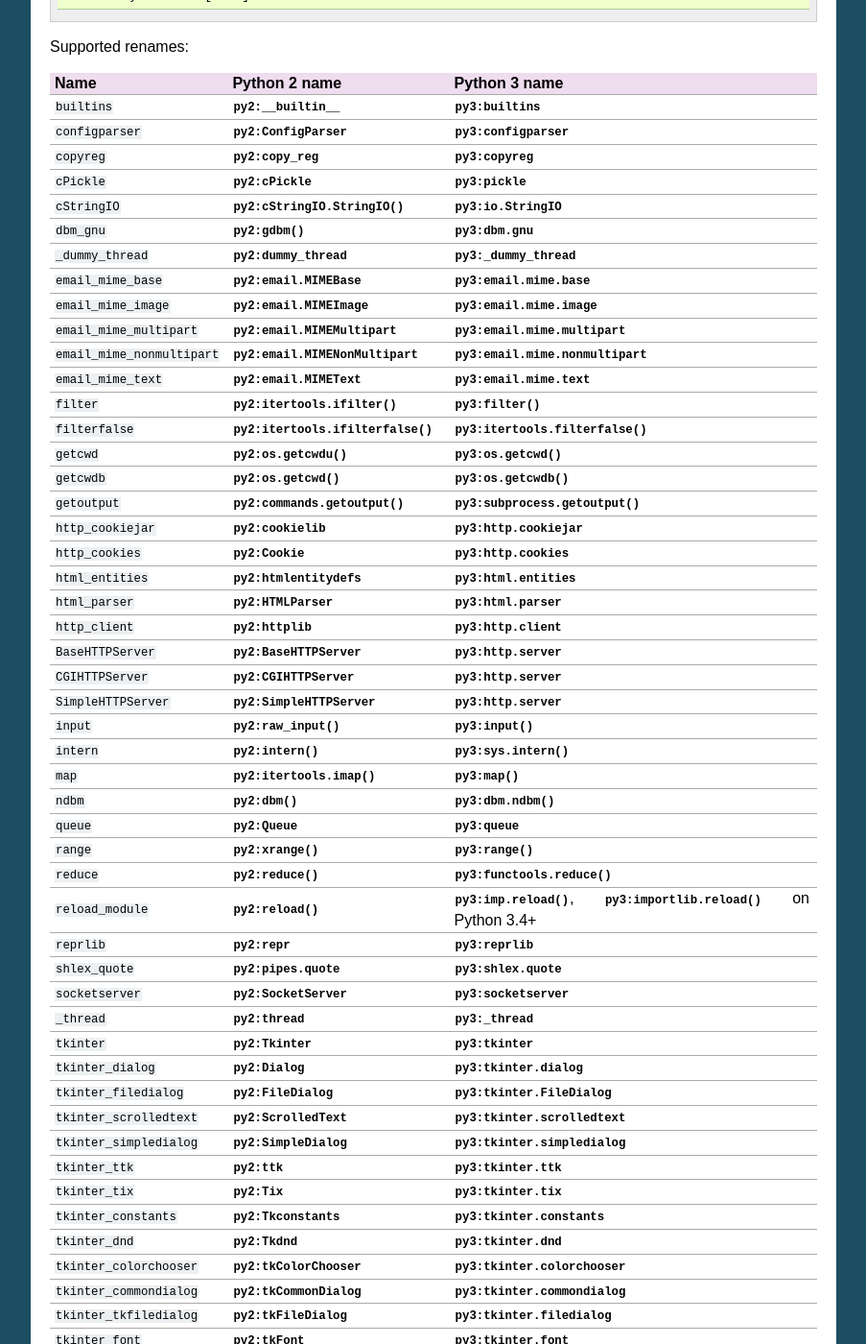
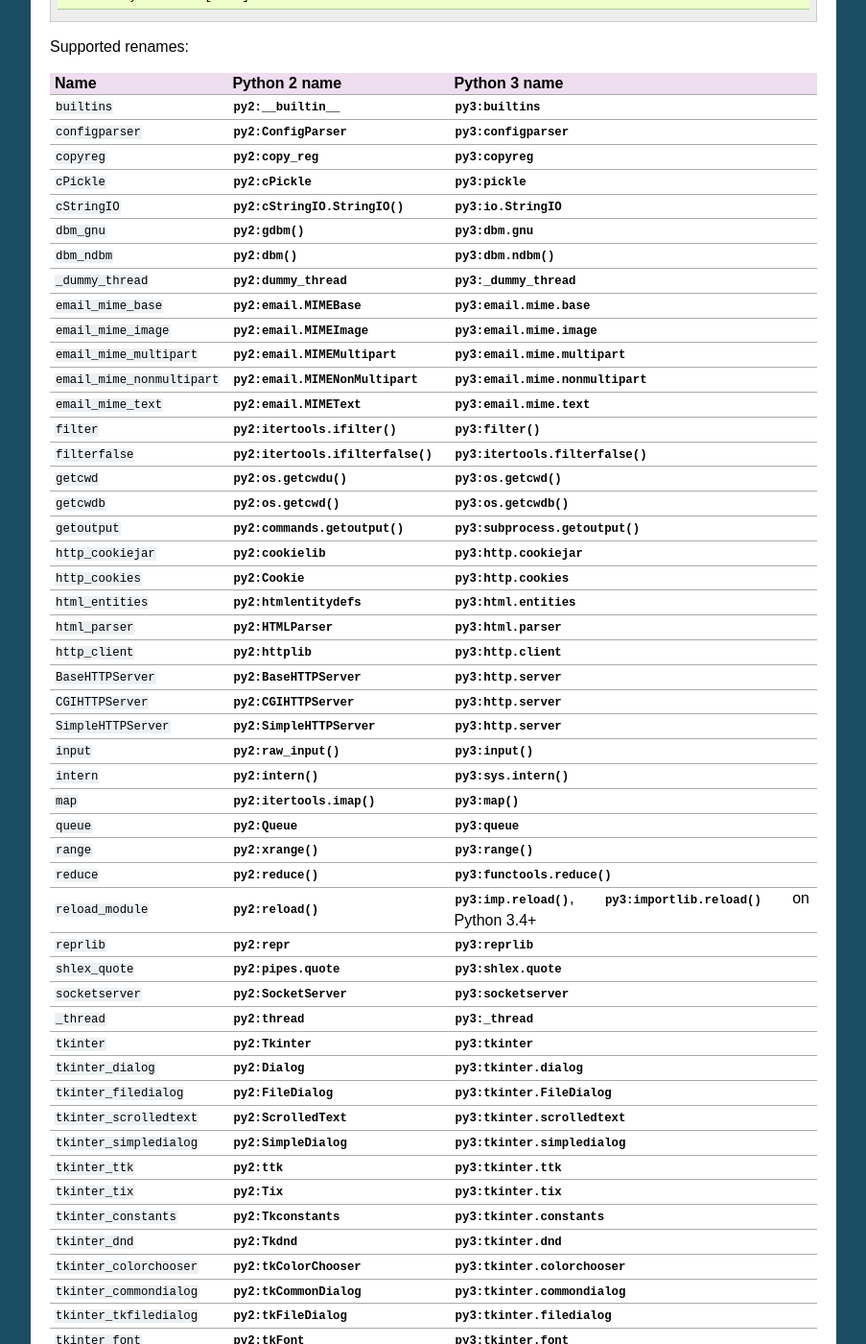
Before and after one commit to benjaminp/six, a Sphinx documentation site: the page built from documentation/index.rst, in a window 1280 px wide and 1400 px high, scrolled down 7685 px. Shown: the whole window at 96% size, without its empty margins (198-1101 px from the left). Built offline with Sphinx 7.4.7, drawn with Linux system fonts in a browser that asks for light colours; some of the changed lines change nothing that is shown.

Commit message:
Update docs

```diff
--- a/documentation/index.rst
+++ b/documentation/index.rst
@@ -586,6 +586,8 @@ Supported renames:
 +------------------------------+-------------------------------------+---------------------------------------+
 | ``dbm_gnu``                  | :func:`py2:gdbm`                    | :class:`py3:dbm.gnu`                  |
 +------------------------------+-------------------------------------+---------------------------------------+
+| ``dbm_ndbm``                 | :func:`py2:dbm`                     | :func:`py3:dbm.ndbm`                  |
++------------------------------+-------------------------------------+---------------------------------------+
 | ``_dummy_thread``            | :mod:`py2:dummy_thread`             | :mod:`py3:_dummy_thread`              |
 +------------------------------+-------------------------------------+---------------------------------------+
 | ``email_mime_base``          | :mod:`py2:email.MIMEBase`           | :mod:`py3:email.mime.base`            |
@@ -629,8 +631,6 @@ Supported renames:
 | ``intern``                   | :func:`py2:intern`                  | :func:`py3:sys.intern`                |
 +------------------------------+-------------------------------------+---------------------------------------+
 | ``map``                      | :func:`py2:itertools.imap`          | :func:`py3:map`                       |
-+------------------------------+-------------------------------------+---------------------------------------+
-| ``ndbm``                     | :func:`py2:dbm`                     | :func:`py3:dbm.ndbm`                  |
 +------------------------------+-------------------------------------+---------------------------------------+
 | ``queue``                    | :mod:`py2:Queue`                    | :mod:`py3:queue`                      |
 +------------------------------+-------------------------------------+---------------------------------------+
```
